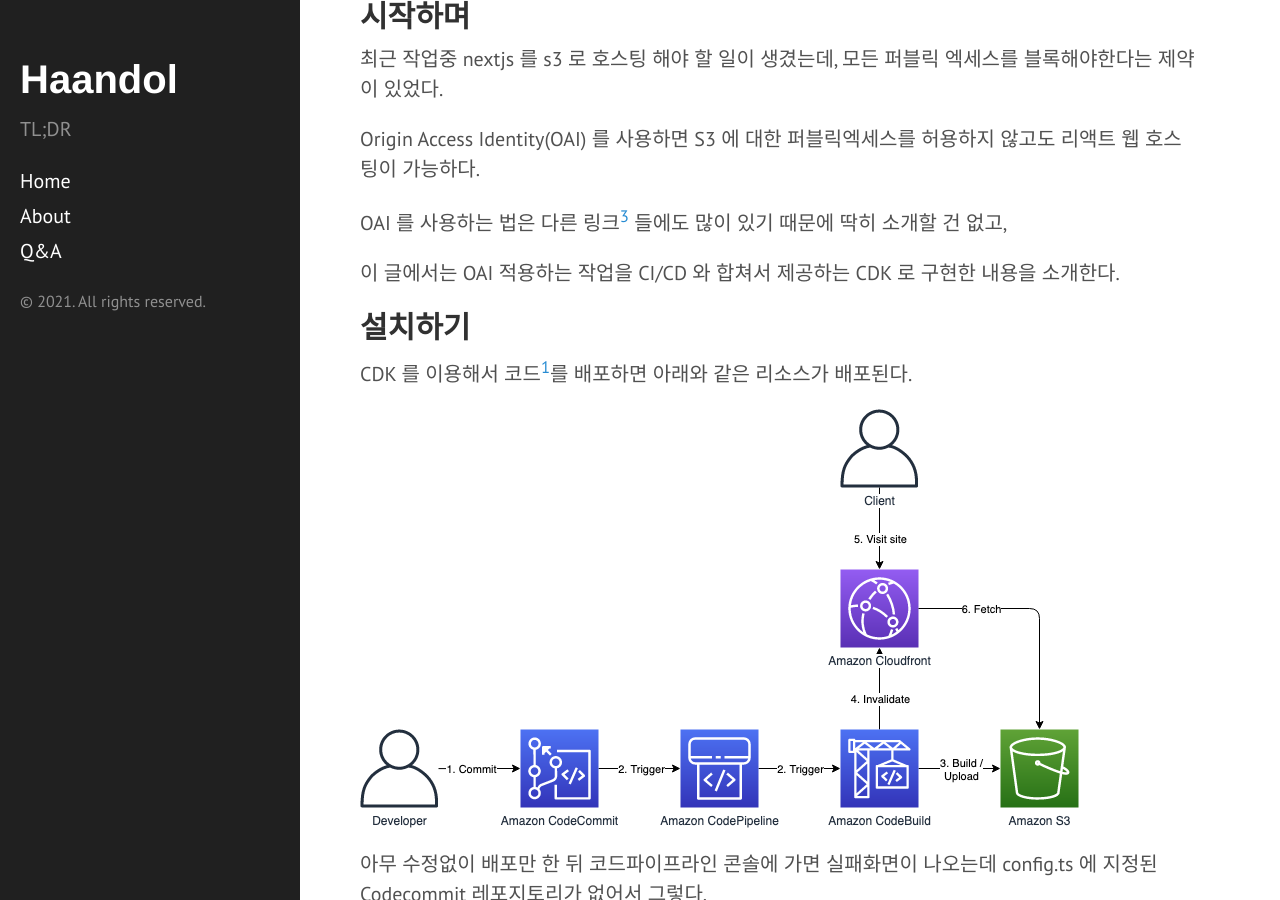
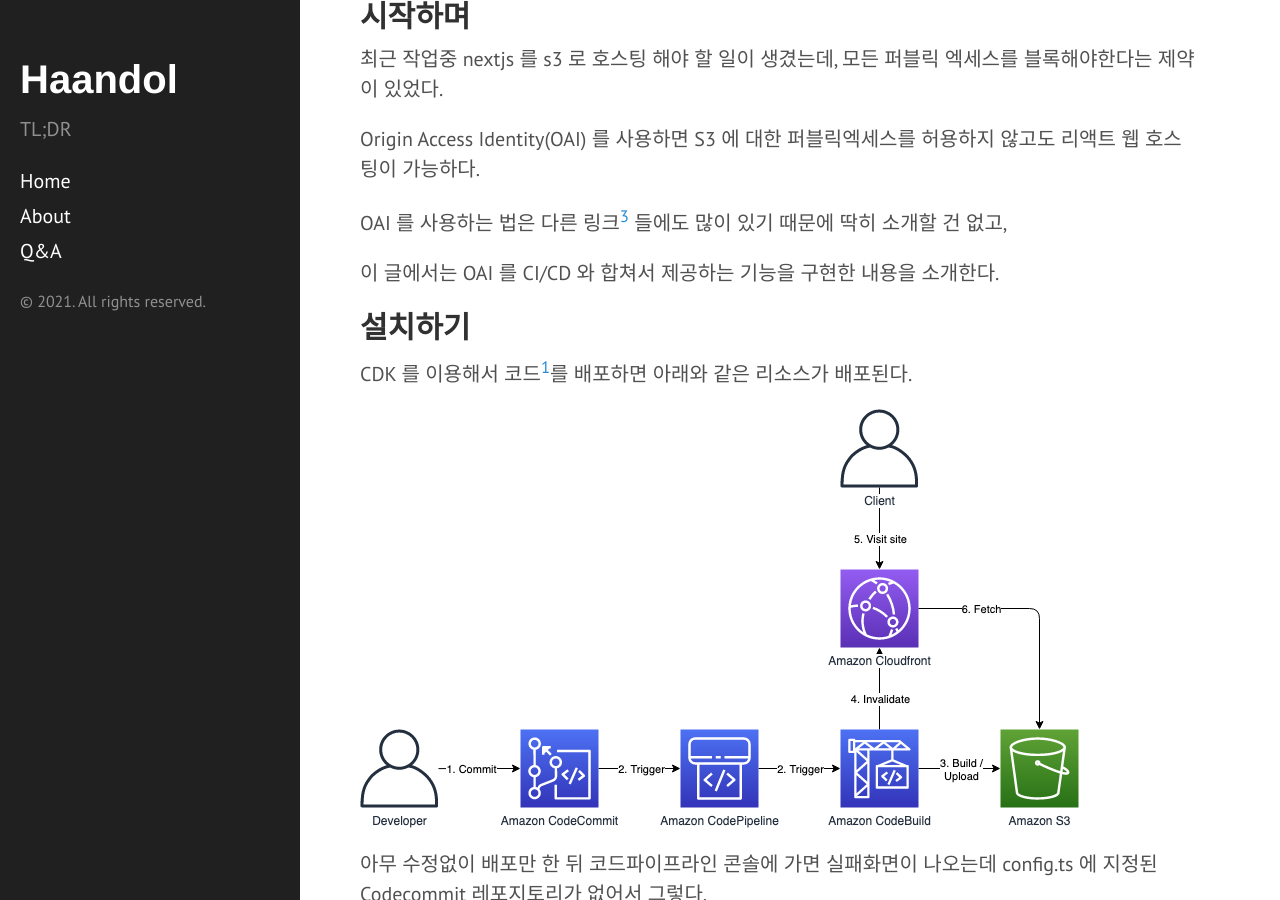
Before and after one commit to haandol/haandol.github.com, a Jekyll site: the page built from _posts/2021-01-10-hosting-nextjs-via-cloudfront-and-private-s3.md.md, in a window 1280 px wide and 900 px high, scrolled down 438 px. Built offline with Jekyll 4.4.1, drawn with Linux system fonts in a browser that asks for light colours; comment, search, counter and statistics services are not loaded.

Commit message:
smoothing sentence

```diff
--- a/_posts/2021-01-10-hosting-nextjs-via-cloudfront-and-private-s3.md.md
+++ b/_posts/2021-01-10-hosting-nextjs-via-cloudfront-and-private-s3.md.md
@@ -22,7 +22,7 @@ Origin Access Identity(OAI) 를 사용하면 S3 에 대한 퍼블릭엑세스를
 
 OAI 를 사용하는 법은 다른 링크[^3] 들에도 많이 있기 때문에 딱히 소개할 건 없고,
 
-이 글에서는 OAI 적용하는 작업을 CI/CD 와 합쳐서 제공하는 CDK 로 구현한 내용을 소개한다.
+이 글에서는 OAI 를 CI/CD 와 합쳐서 제공하는 기능을 구현한 내용을 소개한다.
 
 ## 설치하기
 
```
